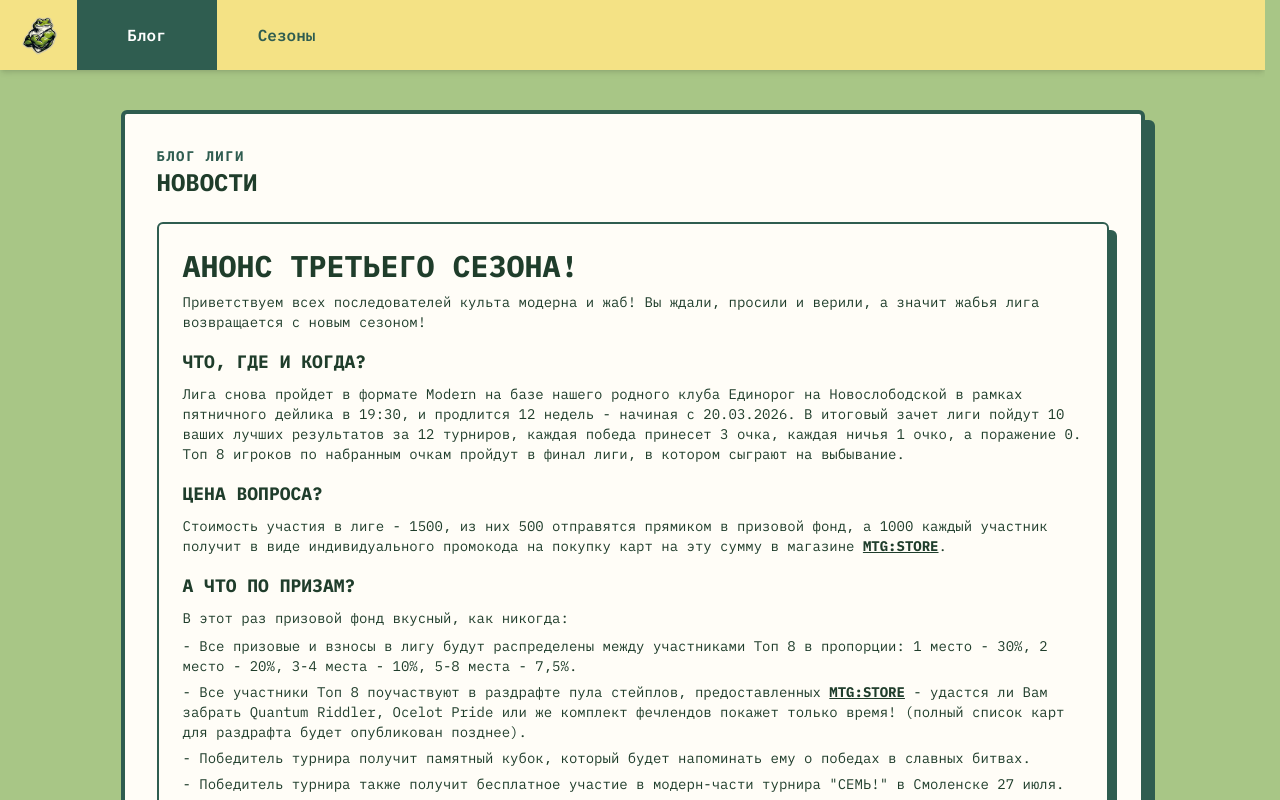
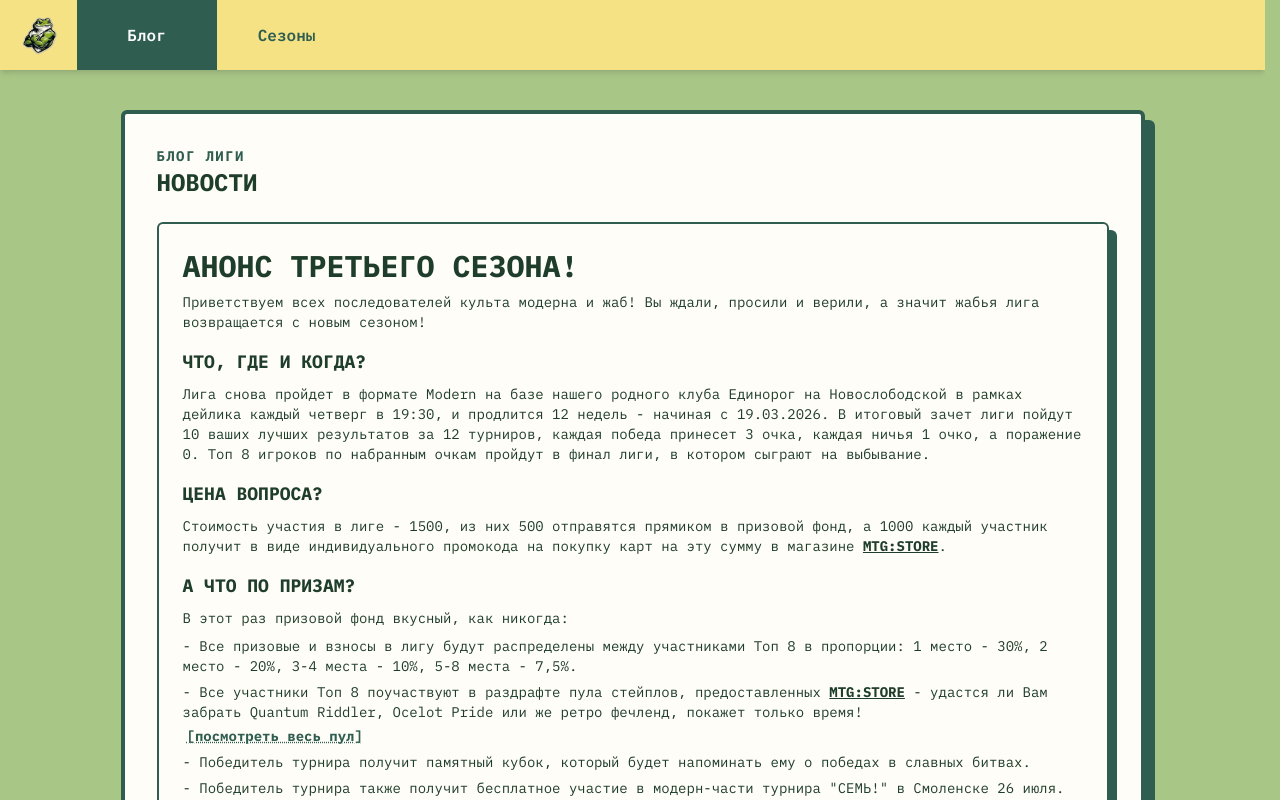
Before and after one commit to e4rlywynn/mtg-league-site, a Vue app: page /blog in a window 1280 px wide. Shown: the top 800 px of the page. Built offline with nearby package versions, Linux system fonts and the light colour scheme.

Commit message:
fixed typos and prizes wall adedd

```diff
--- a/src/pages/Blog.vue
+++ b/src/pages/Blog.vue
@@ -141,10 +141,24 @@ function formatPrizeText(text) {
     '<a href="https://vk.com/mtg.store" target="_blank" rel="noopener noreferrer" class="font-bold underline hover:no-underline">MTG:STORE</a>',
   )
 
+  const withSpoilerImage = withStoreLink.replace(
+    /покажет только время!/g,
+    `покажет только время!
+    <span class="spoiler-wrap">
+      <button type="button" class="spoiler-trigger ml-1 underline decoration-dotted" onclick="this.parentElement.classList.toggle('is-open'); return false;">
+        [посмотреть весь пул]
+      </button>
+      <span class="spoiler-popover rounded-md border-2 border-[#2f5d50] bg-[#fffdf7] p-1 shadow-[4px_4px_0px_#2f5d50]">
+        <button type="button" class="spoiler-close" onclick="this.closest('.spoiler-wrap').classList.remove('is-open'); return false;" aria-label="Close spoiler">×</button>
+        <img src="/card_grid_05.png" alt="Card pool spoiler" class="block w-full rounded-sm" />
+      </span>
+    </span>`,
+  )
+
   const guideCardUrl =
     'https://cards.scryfall.io/large/front/6/a/6a0789b8-529d-4766-8667-65abfb4ed3bb.jpg?1771262750'
 
-  return withStoreLink.replace(
+  return withSpoilerImage.replace(
     /Guide of Souls Store Championship Promo/g,
     (match) =>
       `<span class="guide-card-wrap relative inline-block align-baseline">
@@ -166,7 +180,7 @@ const announcementBlocks = [
   {
     id: 2,
     title: 'Что, где и когда?',
-    body: 'Лига cнова пройдет в формате Modern на базе нашего родного клуба Единорог на Новослободской в рамках пятничного дейлика в 19:30, и продлится 12 недель - начиная с 20.03.2026. В итоговый зачет лиги пойдут 10 ваших лучших результатов за 12 турниров, каждая победа принесет 3 очка, каждая ничья 1 очко, а поражение 0. Топ 8 игроков по набранным очкам пройдут в финал лиги, в котором сыграют на выбывание.'
+    body: 'Лига cнова пройдет в формате Modern на базе нашего родного клуба Единорог на Новослободской в рамках дейлика каждый четверг в 19:30, и продлится 12 недель - начиная с 19.03.2026. В итоговый зачет лиги пойдут 10 ваших лучших результатов за 12 турниров, каждая победа принесет 3 очка, каждая ничья 1 очко, а поражение 0. Топ 8 игроков по набранным очкам пройдут в финал лиги, в котором сыграют на выбывание.'
   },
   {
     id: 3,
@@ -176,7 +190,7 @@ const announcementBlocks = [
     {
     id: 4,
     title: 'А что по призам?',
-    body: 'В этот раз призовой фонд вкусный, как никогда: -  1. Все призовые и взносы в лигу будут распределены между участниками Топ 8 в пропорции: 1 место - 30%, 2 место - 20%, 3-4 места - 10%, 5-8 места - 7,5%. 2. Все участники Топ 8 поучаствуют в раздрафте пула стейплов, предоставленных MTG:STORE - удастся ли Вам забрать Quantum Riddler, Ocelot Pride или же комплект фечлендов покажет только время! (полный список карт для раздрафта будет опубликован позднее). 3. Победитель турнира получит памятный кубок, который будет напоминать ему о победах в славных битвах. 4. Победитель турнира также получит бесплатное участие в модерн-части турнира "СЕМЬ!" в Смоленске 27 июля. 5. Участники, занявшие 9-16 место, получат по копии Guide of Souls Store Championship Promo. 6. На <em>каждом</em> турнире будут разыграны дополнительные подарки - бустеры, карты, и, конечно, не забудем про мини-челленджи для всех участников, которые также принесут вам небольшие приятные призы.',
+    body: 'В этот раз призовой фонд вкусный, как никогда: -  1. Все призовые и взносы в лигу будут распределены между участниками Топ 8 в пропорции: 1 место - 30%, 2 место - 20%, 3-4 места - 10%, 5-8 места - 7,5%. 2. Все участники Топ 8 поучаствуют в раздрафте пула стейплов, предоставленных MTG:STORE - удастся ли Вам забрать Quantum Riddler, Ocelot Pride или же ретро фечленд, покажет только время! 3. Победитель турнира получит памятный кубок, который будет напоминать ему о победах в славных битвах. 4. Победитель турнира также получит бесплатное участие в модерн-части турнира "СЕМЬ!" в Смоленске 26 июля. 5. Участники, занявшие 9-16 место, получат по копии Guide of Souls Store Championship Promo. 6. На <em>каждом</em> турнире будут разыграны дополнительные подарки - бустеры, карты, и, конечно, не забудем про мини-челленджи для всех участников, которые также принесут вам небольшие приятные призы.',
   },
     {
     id: 5,
@@ -240,7 +254,26 @@ const magicHelper = {
   display: none;
 }
 
+.spoiler-popover {
+  display: none;
+}
+
 .guide-card-close {
+  position: absolute;
+  right: 4px;
+  top: 2px;
+  border: 1px solid #2f5d50;
+  background: #fffdf7;
+  color: #1f3d2b;
+  font-size: 12px;
+  line-height: 1;
+  width: 16px;
+  height: 16px;
+  border-radius: 9999px;
+  cursor: pointer;
+}
+
+.spoiler-close {
   position: absolute;
   right: 4px;
   top: 2px;
@@ -263,8 +296,34 @@ const magicHelper = {
   font: inherit;
 }
 
+.spoiler-trigger {
+  background: transparent;
+  border: 0;
+  padding: 0;
+  color: #2f5d50;
+  font: inherit;
+  font-weight: 700;
+  cursor: pointer;
+}
+
 .guide-card-wrap.is-open .guide-card-popover {
   display: block;
+}
+
+.spoiler-wrap {
+  display: block;
+  width: 100%;
+  margin-top: 0.25rem;
+}
+
+.spoiler-wrap.is-open .spoiler-popover {
+  display: block;
+}
+
+.spoiler-popover {
+  position: relative;
+  width: 100%;
+  margin-top: 0.5rem;
 }
 
 @media (hover: hover) and (pointer: fine) {
```
Also changed, not shown: 1 other file (tests, documents, lock files or other folders).
